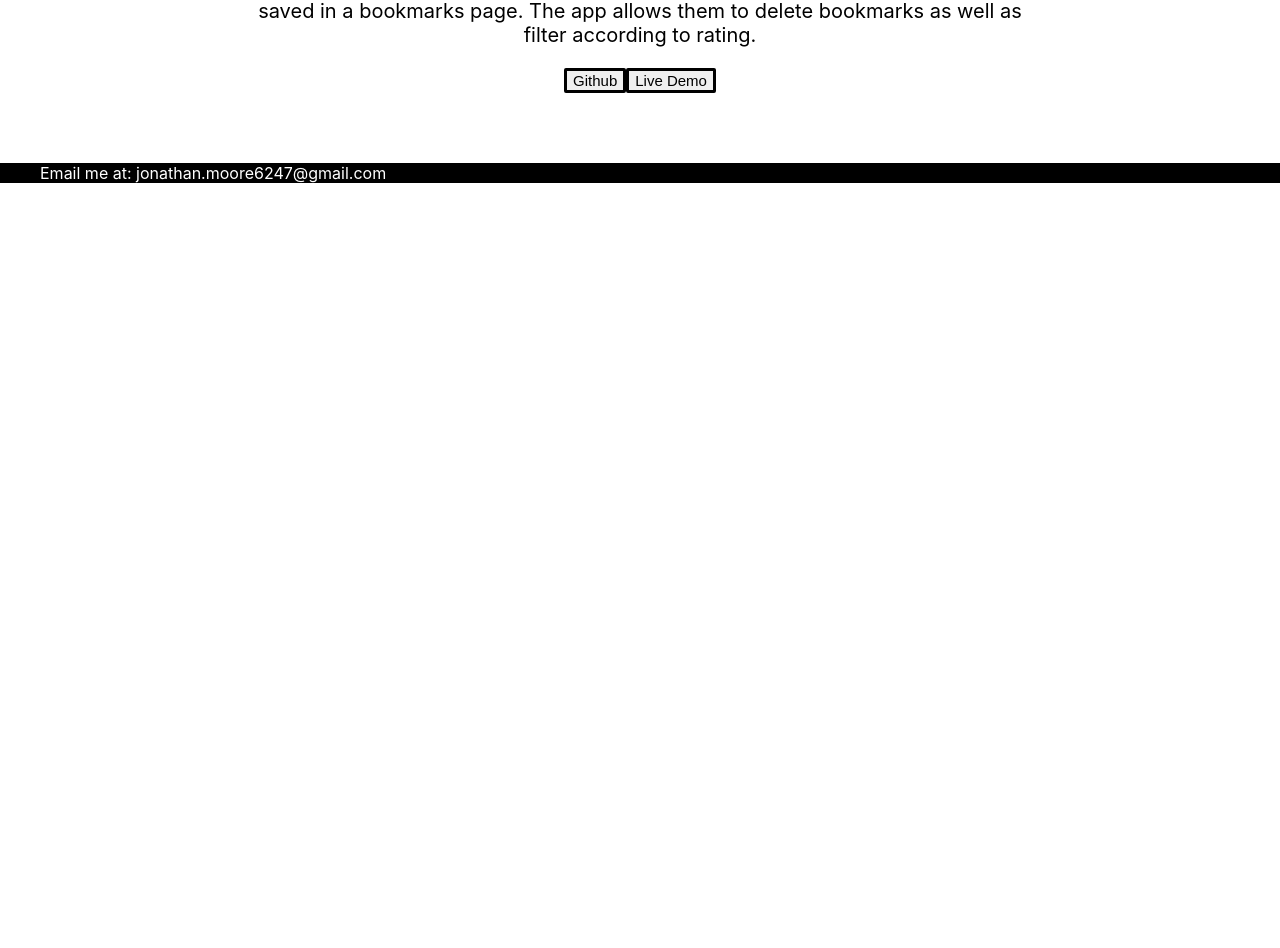
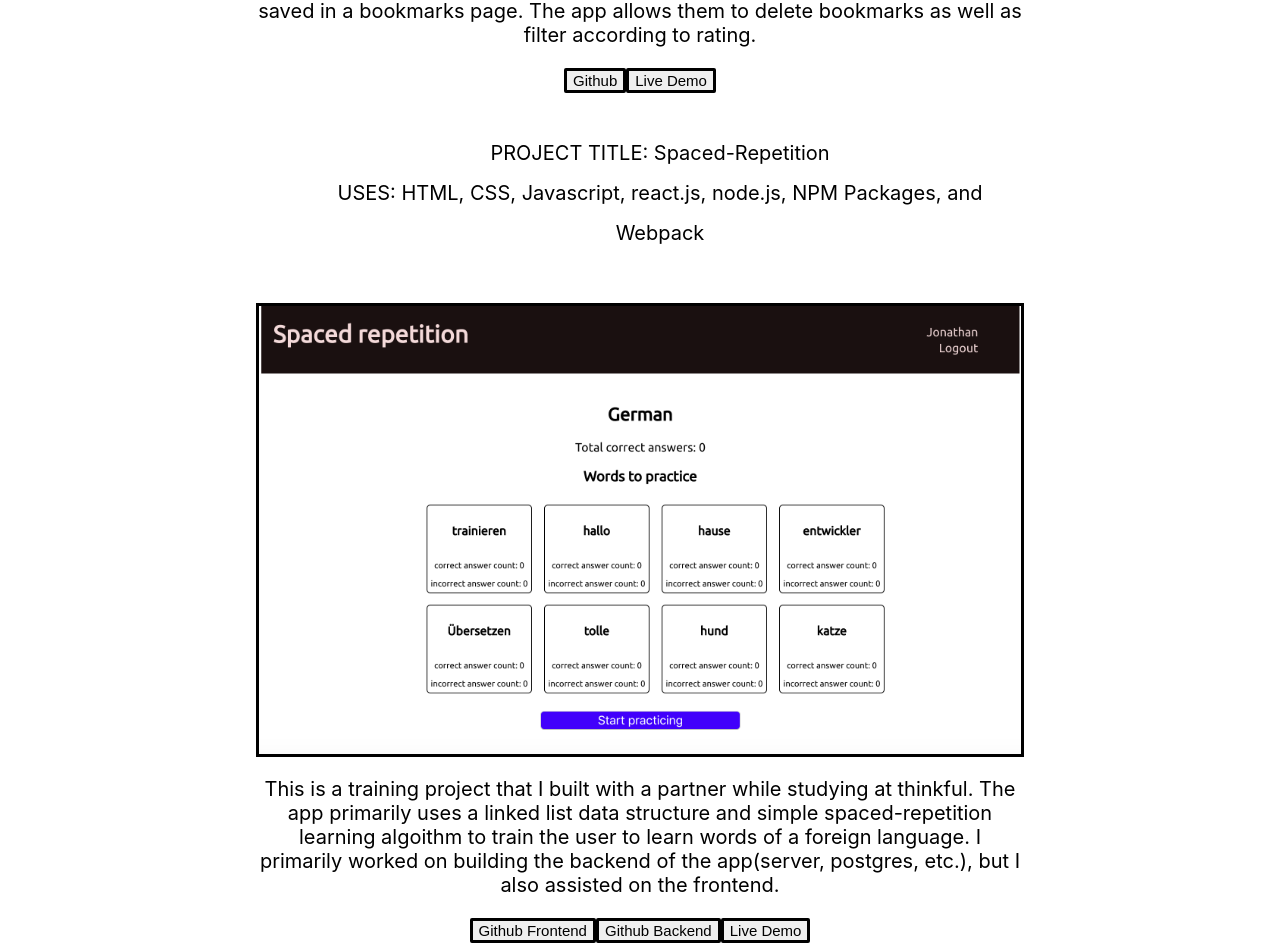
Before and after one commit to JonathanEdMoore/Portfolio, a React (Create React App) app: page /projects in a window 1280 px wide. Shown: the part 1784-2732 px from the top of the page. Before the commit the page ends 1967 px from the top, so only its background shows below. Built offline with nearby package versions, Linux system fonts and the light colour scheme.

Commit message:
Added a spaced-rep image and modified projects to include my spaced repetition project

```diff
--- a/src/routes/ProjectsPage/ProjectsPage.js
+++ b/src/routes/ProjectsPage/ProjectsPage.js
@@ -16,7 +16,7 @@ export default class ProjectsPage extends React.Component{
           <p>USES: HTML, CSS, Javascript, API handling, NPM Packages, and Webpack</p>
         </li>
       </ul>
-        <img className="image" src={require("../../Images/Quiz-photo")} />
+        <img className="image" src={require("../../Images/Quiz-photo")} alt="quiz" />
         <p>This is a simple quiz/trivia app. The user is asked 5 questions, one at a time. Once they've answered each
           question, the app records their score.</p>
         <a href="https://github.com/thinkful-ei-dragonfly/Clinton_Jonathan_Quiz_App/tree/Jonathan-branch"
@@ -33,7 +33,7 @@ export default class ProjectsPage extends React.Component{
               </p>
             </li>
           </ul>
-        <img className="image" src={require("../../Images/Bookmark-photo")} />
+        <img className="image" src={require("../../Images/Bookmark-photo")} alt='bookmark' />
         <p>This is an app that allows the user to submit a website url and description to be saved in a bookmarks page.
           The app allows them to delete bookmarks as well as filter according to rating.</p>
         <a href="https://github.com/thinkful-ei-dragonfly/Jonathan-Bookmarks-app" target="blank">
@@ -42,6 +42,28 @@ export default class ProjectsPage extends React.Component{
         <a href="https://thinkful-ei-dragonfly.github.io/Jonathan-Bookmarks-app/" target="blank">
           <button className="live-link"> Live Demo</button>
         </a>
+        <ul className="project-details">
+        <li>
+          <p>PROJECT TITLE: Spaced-Repetition
+          </p>
+        </li>
+        <li>
+          <p>USES: HTML, CSS, Javascript, react.js, node.js, NPM Packages, and Webpack</p>
+        </li>
+      </ul>
+        <img className="image" src={require("../../Images/spaced-rep.png")} alt="spaced-repetition" />
+        <p>This is a training project that I built with a partner while studying at thinkful. The app primarily uses a linked list data structure and simple spaced-repetition learning algoithm to train the user to learn words of a foreign language. I primarily worked on building the backend of the app(server, postgres, etc.), but I also assisted on the frontend.</p>
+        <a href="https://github.com/thinkful-ei-dragonfly/spaced-repetition-aldiyar-jonathan"
+          target="blank">
+          <button className="github-button">Github Frontend</button>
+        </a>
+        <a href="https://github.com/thinkful-ei-dragonfly/spaced-rep-api-aldiyar-jonathan"
+        target="blank">
+          <button className="github-button"> Github Backend</button>
+        </a>
+        <a href="https://aldiyar-jonathan-spaced-repetition.now.sh/" target="blank">
+          <button className="live-link"> Live Demo</button>
+        </a>
       </section>
       </div>
     )
```
Also changed, not shown: src/Images/spaced-rep.png (added).
